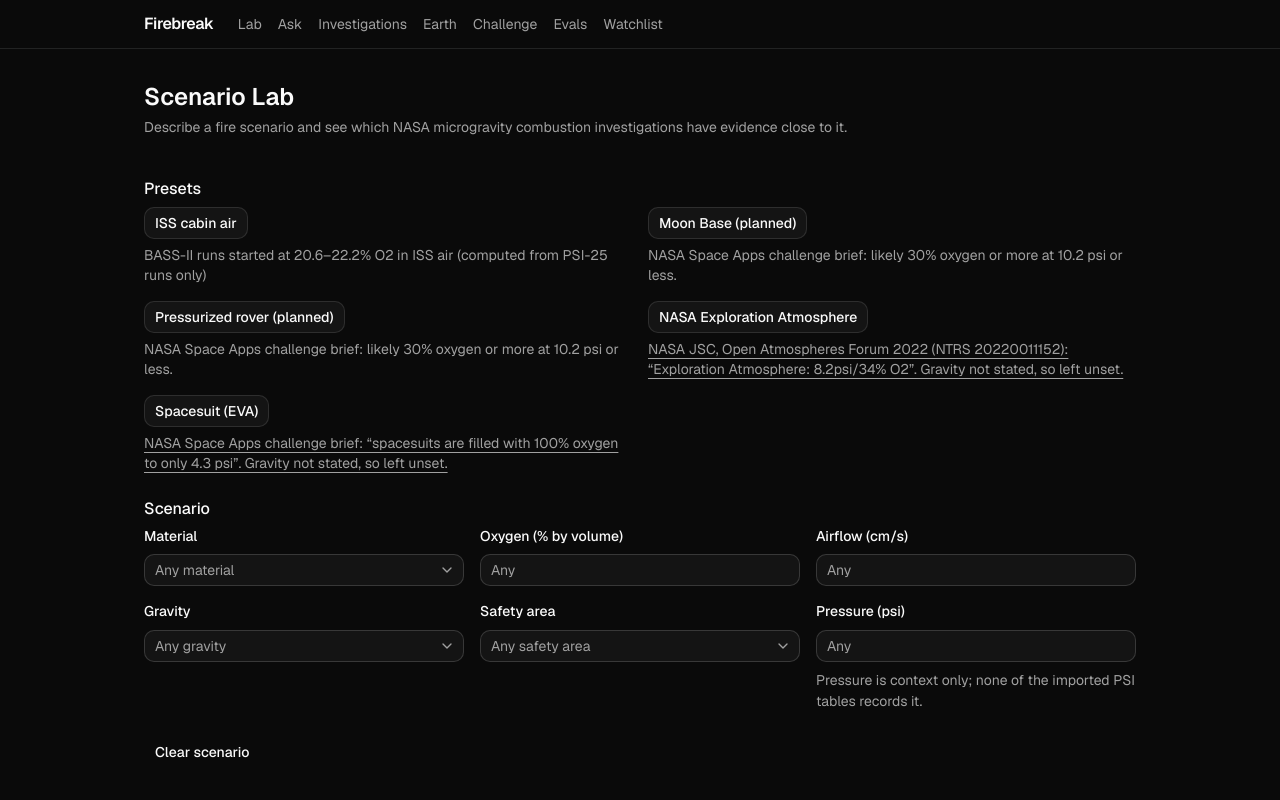
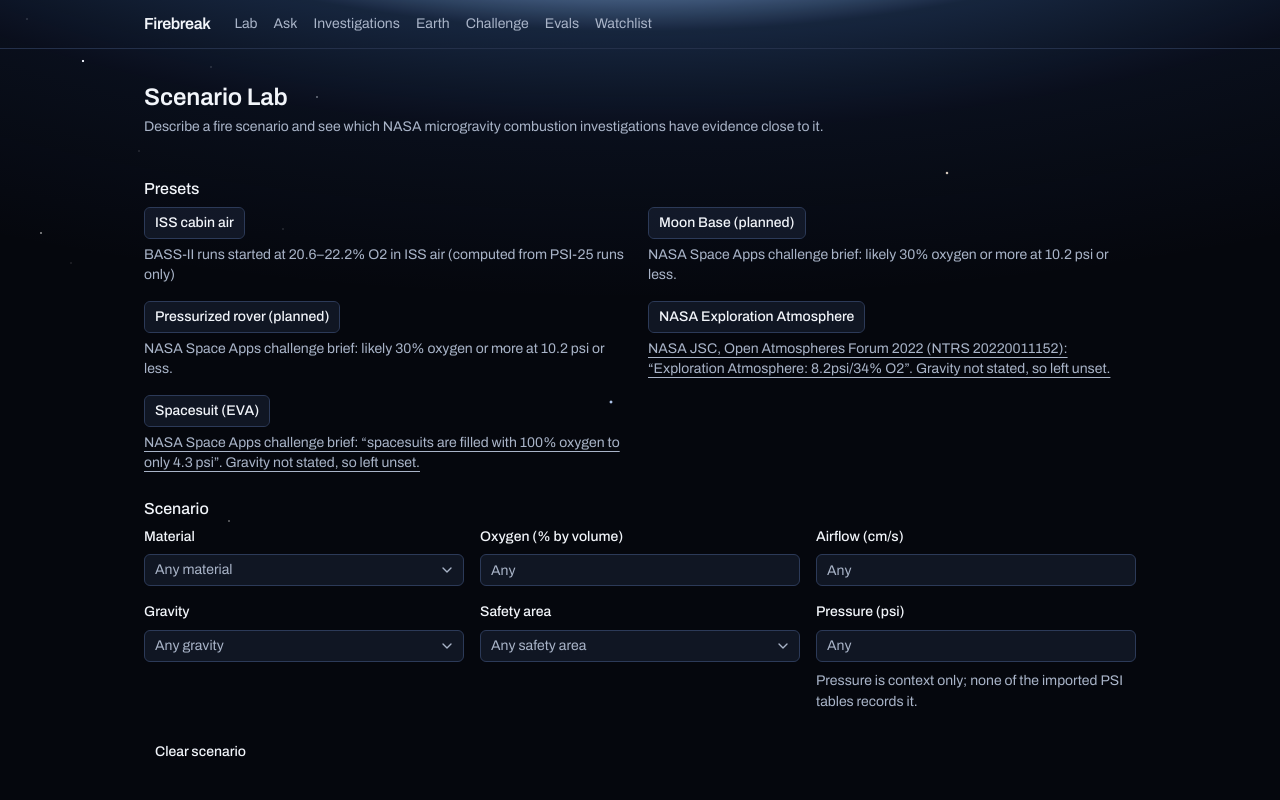
Before and after one commit to Mahoozi/NASA-2026, a Next.js app: page /lab in a window 1280 px wide. Shown: the top 800 px of the page. Built offline with nearby package versions, Linux system fonts and the light colour scheme.

Commit message:
Add outer-space theme and Archivo font

```diff
--- a/app/globals.css
+++ b/app/globals.css
@@ -7,7 +7,7 @@
 @theme inline {
   --color-background: var(--background);
   --color-foreground: var(--foreground);
-  --font-sans: var(--font-geist-sans);
+  --font-sans: var(--font-archivo);
   --font-mono: var(--font-geist-mono);
   --font-heading: var(--font-sans);
   --color-sidebar-ring: var(--sidebar-ring);
@@ -84,47 +84,93 @@
 }
 
 .dark {
-  --background: oklch(0.145 0 0);
-  --foreground: oklch(0.985 0 0);
-  --card: oklch(0.205 0 0);
-  --card-foreground: oklch(0.985 0 0);
-  --popover: oklch(0.205 0 0);
-  --popover-foreground: oklch(0.985 0 0);
-  --primary: oklch(0.922 0 0);
-  --primary-foreground: oklch(0.205 0 0);
-  --secondary: oklch(0.269 0 0);
-  --secondary-foreground: oklch(0.985 0 0);
-  --muted: oklch(0.269 0 0);
-  --muted-foreground: oklch(0.708 0 0);
-  --accent: oklch(0.269 0 0);
-  --accent-foreground: oklch(0.985 0 0);
+  /* Outer-space theme. Blue is the only interface accent; data marks stay neutral. */
+  --background: #05070d; /* Void */
+  --foreground: #f2f5fa; /* Starlight */
+  --card: #0c1220; /* Hull */
+  --card-foreground: #f2f5fa;
+  --popover: #0e1526;
+  --popover-foreground: #f2f5fa;
+  --primary: #5b9dff; /* Flame blue */
+  --primary-foreground: #05070d;
+  --secondary: #18223a;
+  --secondary-foreground: #f2f5fa;
+  --muted: #121a2c;
+  --muted-foreground: #a9b4c8; /* Haze */
+  --accent: #18223a;
+  --accent-foreground: #f2f5fa;
   --destructive: oklch(0.704 0.191 22.216);
-  --border: oklch(1 0 0 / 10%);
-  --input: oklch(1 0 0 / 15%);
-  --ring: oklch(0.556 0 0);
-  --chart-1: oklch(0.87 0 0);
-  --chart-2: oklch(0.556 0 0);
-  --chart-3: oklch(0.439 0 0);
-  --chart-4: oklch(0.371 0 0);
-  --chart-5: oklch(0.269 0 0);
-  --sidebar: oklch(0.205 0 0);
-  --sidebar-foreground: oklch(0.985 0 0);
-  --sidebar-primary: oklch(0.488 0.243 264.376);
-  --sidebar-primary-foreground: oklch(0.985 0 0);
-  --sidebar-accent: oklch(0.269 0 0);
-  --sidebar-accent-foreground: oklch(0.985 0 0);
-  --sidebar-border: oklch(1 0 0 / 10%);
-  --sidebar-ring: oklch(0.556 0 0);
+  --border: #24304a; /* Seam */
+  --input: #2c3a58;
+  --ring: #5b9dff;
+  --chart-1: #f2f5fa;
+  --chart-2: #c3ccdb;
+  --chart-3: #94a0b8;
+  --chart-4: #6b7892;
+  --chart-5: #47536c;
+  --radius: 0.375rem;
+  --ember: #ff8a3d; /* brand spark and intro only, never on data */
+  --sidebar: #0c1220;
+  --sidebar-foreground: #f2f5fa;
+  --sidebar-primary: #5b9dff;
+  --sidebar-primary-foreground: #05070d;
+  --sidebar-accent: #18223a;
+  --sidebar-accent-foreground: #f2f5fa;
+  --sidebar-border: #24304a;
+  --sidebar-ring: #5b9dff;
 }
 
 @layer base {
   * {
     @apply border-border outline-ring/50;
   }
-  body {
-    @apply bg-background text-foreground;
-  }
   html {
     @apply font-sans;
+    background-color: var(--background);
+    color-scheme: dark;
+  }
+  /* The sky: Earth's limb glowing along the top edge, over three depths of stars.
+     Static CSS only, so it costs nothing to draw and never moves under the text. */
+  body {
+    @apply text-foreground;
+    background-color: var(--background);
+    background-image:
+      radial-gradient(110% 560px at 50% -260px, rgb(140 190 255 / 0.55) 44%, rgb(91 157 255 / 0.2) 52%, rgb(60 110 220 / 0.07) 70%, transparent 100%),
+      radial-gradient(circle at 83px 61px, rgb(255 255 255 / 0.95) 0 0.7px, transparent 1.6px),
+      radial-gradient(circle at 611px 402px, rgb(190 214 255 / 0.9) 0 0.8px, transparent 1.9px),
+      radial-gradient(circle at 947px 173px, rgb(255 236 214 / 0.85) 0 0.7px, transparent 1.7px),
+      radial-gradient(circle at 41px 233px, rgb(255 255 255 / 0.6) 0 0.5px, transparent 1.2px),
+      radial-gradient(circle at 317px 97px, rgb(255 255 255 / 0.5) 0 0.5px, transparent 1.1px),
+      radial-gradient(circle at 503px 349px, rgb(214 228 255 / 0.55) 0 0.5px, transparent 1.2px),
+      radial-gradient(circle at 229px 521px, rgb(255 255 255 / 0.45) 0 0.5px, transparent 1.1px),
+      radial-gradient(circle at 27px 19px, rgb(255 255 255 / 0.32) 0 0.4px, transparent 0.9px),
+      radial-gradient(circle at 139px 151px, rgb(255 255 255 / 0.26) 0 0.4px, transparent 0.9px),
+      radial-gradient(circle at 211px 67px, rgb(255 255 255 / 0.3) 0 0.4px, transparent 0.9px),
+      radial-gradient(circle at 71px 263px, rgb(255 255 255 / 0.22) 0 0.4px, transparent 0.9px),
+      radial-gradient(circle at 283px 229px, rgb(255 255 255 / 0.28) 0 0.4px, transparent 0.9px);
+    background-size:
+      100% 100%,
+      1109px 743px, 1109px 743px, 1109px 743px,
+      641px 577px, 641px 577px, 641px 577px, 641px 577px,
+      331px 307px, 331px 307px, 331px 307px, 331px 307px, 331px 307px;
+    background-repeat: no-repeat, repeat, repeat, repeat, repeat, repeat, repeat, repeat, repeat, repeat, repeat, repeat, repeat;
+    background-attachment: fixed;
+  }
+  /* Headings: Archivo set narrow, like a technical report title. */
+  h1,
+  h2,
+  h3 {
+    font-stretch: 84%;
+    letter-spacing: -0.005em;
+  }
+  h1 {
+    font-stretch: 78%;
+  }
+  :focus-visible {
+    outline: 2px solid var(--ring);
+    outline-offset: 2px;
+  }
+  ::selection {
+    background: rgb(91 157 255 / 0.35);
   }
 }
--- a/app/layout.tsx
+++ b/app/layout.tsx
@@ -1,11 +1,13 @@
 import type { Metadata } from "next";
-import { Geist, Geist_Mono } from "next/font/google";
+import { Archivo, Geist_Mono } from "next/font/google";
 import { Nav } from "@/components/nav";
 import "./globals.css";
 
-const geistSans = Geist({
-  variable: "--font-geist-sans",
+// Archivo carries a width axis: headings are set narrow in globals.css.
+const archivo = Archivo({
+  variable: "--font-archivo",
   subsets: ["latin"],
+  axes: ["wdth"],
 });
 
 const geistMono = Geist_Mono({
@@ -22,9 +24,9 @@ export default function RootLayout({ children }: LayoutProps<"/">) {
   return (
     <html
       lang="en"
-      className={`dark ${geistSans.variable} ${geistMono.variable} h-full antialiased`}
+      className={`dark ${archivo.variable} ${geistMono.variable} h-full antialiased`}
     >
-      <body className="min-h-full flex flex-col bg-background text-foreground">
+      <body className="min-h-full flex flex-col text-foreground">
         <Nav />
         <main className="mx-auto w-full max-w-5xl flex-1 px-4 py-8">{children}</main>
       </body>
```
